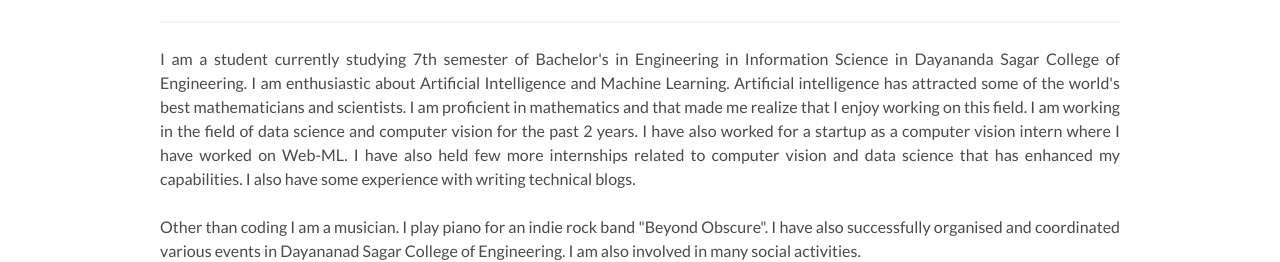
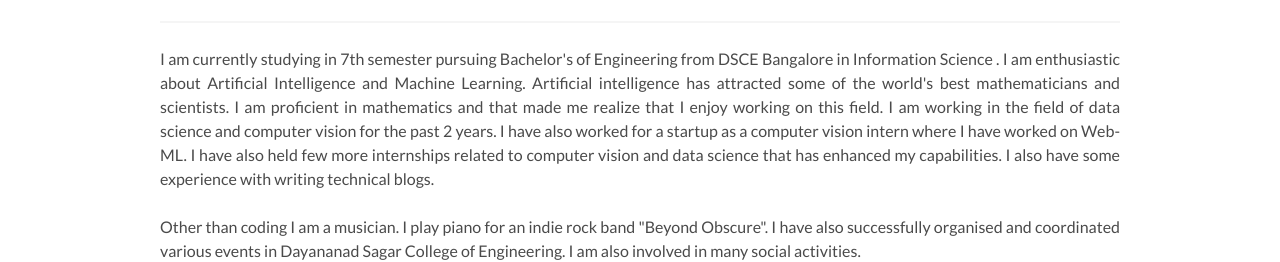
Before and after one commit to Octaves0911/portfolio, a website: page index.html in a window 1280 px wide. Shown: the part 540-802 px from the top of the page. Drawn offline with Linux system fonts and the light colour scheme.

Commit message:
Updated index.html

```diff
--- a/index.html
+++ b/index.html
@@ -70,8 +70,8 @@
       <h1 class="title">About Me</h1>
       <hr />
       <p>
-        I am a student currently studying 7th semester of Bachelor's in Engineering in Information Science in Dayananda
-        Sagar College of Engineering. I am enthusiastic about Artificial Intelligence and Machine Learning.
+        I am currently studying in 7th semester pursuing Bachelor's of Engineering from DSCE Bangalore in Information Science
+        . I am enthusiastic about Artificial Intelligence and Machine Learning.
         Artificial intelligence has attracted some of the world's best mathematicians and scientists. I am
         proficient in mathematics and that made me realize that I enjoy working on this field. I am
         working in the field of data science and computer vision for the past 2 years. I have also
```
